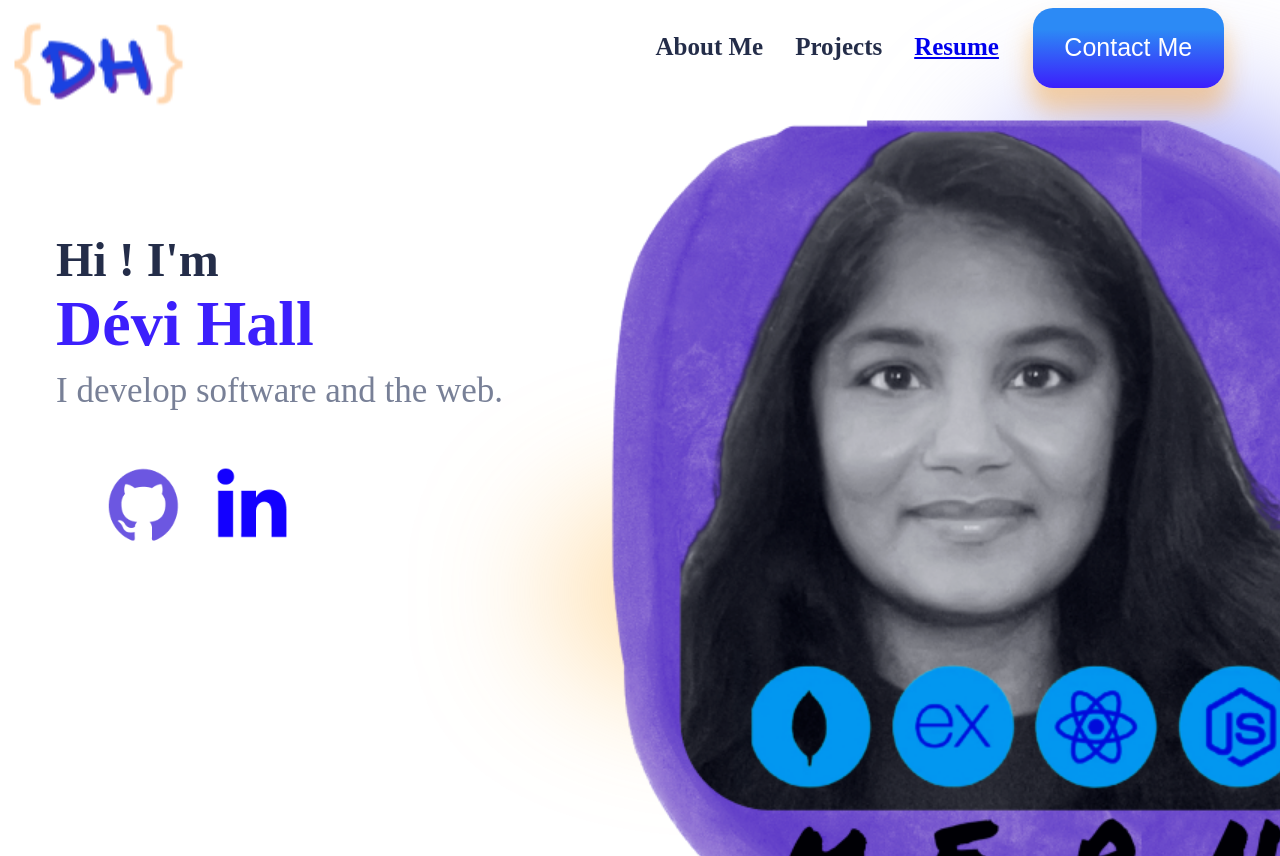
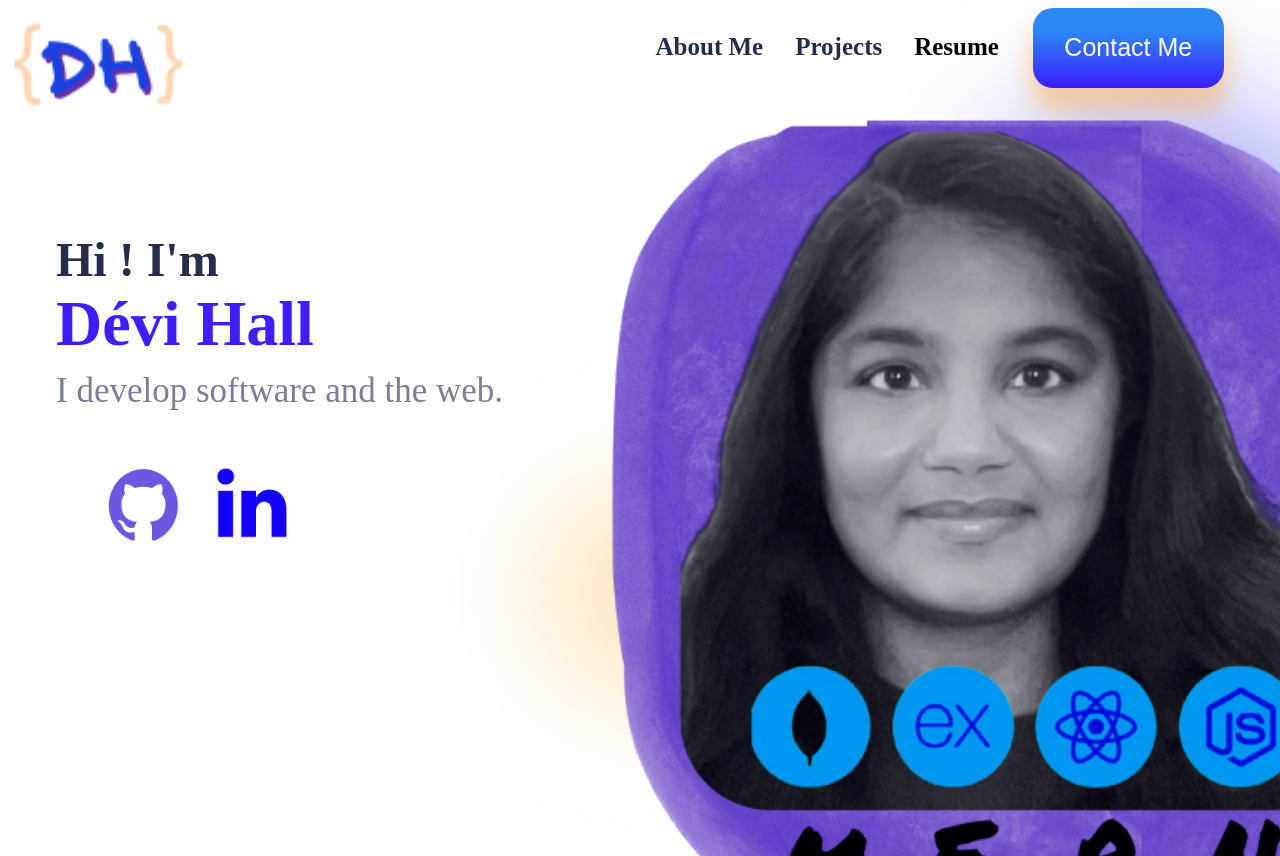
Before and after one commit to devihall/R-Portfolio, a React (Create React App) app: page / in a window 1280 px wide. Built offline with nearby package versions, Linux system fonts and the light colour scheme.

Commit message:
navbar further styling

```diff
--- a/src/components/Navbar/Navbar.css
+++ b/src/components/Navbar/Navbar.css
@@ -4,10 +4,12 @@
     /* font-family: 'Josefin', cursive; */
       /* font-weight: normal; */
       font-size: 25px;
+
 }
 
 .home-icon{
     transform: scale(2);
+    /* text-shadow: 30px 23px 5px rgba(251, 161, 40, 0.42); */
 }
 
 .nav-left{
@@ -25,10 +27,11 @@
     font-size: 40px;
     font-weight: bold;
     color: var(--violet);
-    /* text-shadow: 30px 23px 5px rgba(251, 161, 40, 0.42); */
+
 }
 
 .nav-right{
+
     height: 16vh;
     display: flex;
     flex:3;
@@ -40,11 +43,13 @@
 }
 
 .nav-list{
+
     display: flex;
     flex: 10;
 }
 
 .nav-list>ul{
+
     list-style: none;
     display: flex;
     gap:2rem;
@@ -55,10 +60,14 @@
     color: var(--violet);
 }
 
-.nav-list>ul>li{
-    text-decoration: none;
+.nav-list>ul>li>a{
+
+     text-decoration: none;
+     color:black
 }
-
+.nav-list>ul>li>a:hover{
+    color: var(--violet);
+}
 .nav-button {
   flex: 1;
   font-size: 25px;
--- a/src/components/Navbar/Navbar.js
+++ b/src/components/Navbar/Navbar.js
@@ -41,6 +41,7 @@ const Navbar = (props) => {
                                       </li>
                                       <li>
                                         <a
+
                                           href={Resume}
                                           target="_blank"
                                           rel="noopener noreferrer"
```
